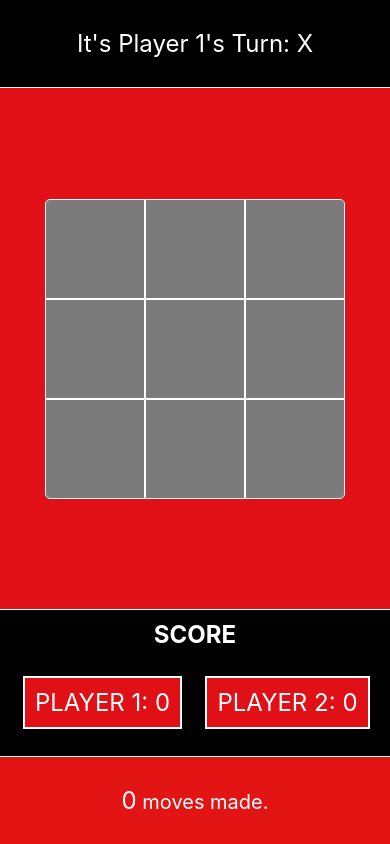
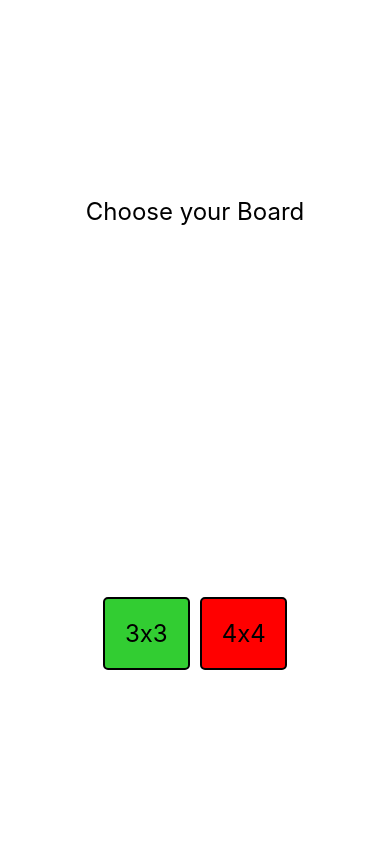
Before and after one commit to MSaeedNajafi/TTT-Redux, a React Native app: screen / in a window 390 px wide. Built offline with nearby package versions, Linux system fonts and the light colour scheme.

Commit message:
added select board

```diff
--- a/App.js
+++ b/App.js
@@ -1,6 +1,14 @@
-import React from "react";
+import React, { useState } from "react";
 import { Provider } from "react-redux";
 import { createStore } from "redux";
+
+import {
+  StyleSheet,
+  Text,
+  View,
+  TouchableOpacity,
+  SafeAreaView,
+} from "react-native";
 
 import TTT from "./TTT";
 import boardReducer from "./tttReducer";
@@ -8,9 +16,97 @@ import boardReducer from "./tttReducer";
 const store = createStore(boardReducer);
 
 const App = () => {
+  const [boardSize, setBoardSize] = useState("");
+  const [board, setBoard] = useState(false);
+
+  function makeFalse() {
+    setBoard(false);
+  }
+
   return (
     <Provider store={store}>
-      <TTT />
+      {!board && (
+        <View
+          style={{
+            flex: 1,
+            alignItems: "center",
+            justifyContent: "center",
+          }}
+        >
+          <View
+            style={{
+              flex: 1,
+              alignItems: "center",
+              justifyContent: "center",
+            }}
+          >
+            <Text style={{ fontSize: 24 }}>Choose your Board</Text>
+          </View>
+          <View
+            style={{
+              flex: 1,
+              flexDirection: "row",
+              alignItems: "center",
+              justifyContent: "center",
+            }}
+          >
+            <View
+              style={{
+                flex: 1,
+                alignItems: "center",
+                justifyContent: "center",
+                padding: 5,
+              }}
+            >
+              <TouchableOpacity
+                style={{
+                  alignItems: "center",
+                  justifyContent: "center",
+                  padding: 20,
+                  backgroundColor: "limegreen",
+                  width: "100%",
+                  padding: 20,
+                  borderWidth: 2,
+                  borderRadius: 5,
+                }}
+                onPress={() => {
+                  setBoardSize("3x3"), setBoard(true);
+                }}
+              >
+                <Text style={{ fontSize: 24 }}>3x3</Text>
+              </TouchableOpacity>
+            </View>
+            <View
+              style={{
+                flex: 1,
+                alignItems: "center",
+                justifyContent: "center",
+                padding: 5,
+              }}
+            >
+              <TouchableOpacity
+                style={{
+                  alignItems: "center",
+                  justifyContent: "center",
+                  padding: 20,
+                  backgroundColor: "red",
+                  width: "100%",
+                  padding: 20,
+                  borderWidth: 2,
+                  borderRadius: 5,
+                }}
+                onPress={() => {
+                  setBoardSize("4x4"), setBoard(true);
+                }}
+              >
+                <Text style={{ fontSize: 24 }}>4x4</Text>
+              </TouchableOpacity>
+            </View>
+          </View>
+        </View>
+      )}
+
+      {board && <TTT boardSize={boardSize} makeFalse={makeFalse} />}
     </Provider>
   );
 };
--- a/TTT.js
+++ b/TTT.js
@@ -10,6 +10,7 @@ import { useSelector, useDispatch } from "react-redux";
 
 import {
   updateBoard,
+  updateBoard4x4,
   resetBoard,
   resetScore,
   player1Score,
@@ -42,6 +43,10 @@ const generateBoard = (mapData, updateBoard) => {
               borderBottomLeftRadius: i === row.length - 1 && j === 0 ? 5 : 0,
               borderBottomRightRadius:
                 i === row.length - 1 && j === row.length - 1 ? 5 : 0,
+              width:
+                mapData.length === 3 ? 100 : mapData.length === 4 ? 75 : 50,
+              height:
+                mapData.length === 3 ? 100 : mapData.length === 4 ? 75 : 50,
             },
           ]}
           key={`cellID[${i}][${j}]`}
@@ -103,15 +108,16 @@ const getWinner = (board) => {
   return null;
 };
 
-export default function TTT() {
+export default function TTT(props) {
   const dispatch = useDispatch();
   const moves = useSelector((state) => state.moves);
-  const gboard = useSelector((state) => state.board);
+  const gboard = useSelector((state) =>
+    props.boardSize === "4x4" ? state.board4x4 : state.board
+  );
   const turnSym = useSelector((state) => state.turnSym);
   const player1wins = useSelector((state) => state.player1Score);
   const player2wins = useSelector((state) => state.player2Score);
   const winner = useSelector((state) => state.winner);
-
   useEffect(() => {
     const win = getWinner(gboard);
     if (win) {
@@ -165,7 +171,11 @@ export default function TTT() {
             if (winner) {
               return;
             }
-            dispatch(updateBoard(i, j));
+            if (props.boardSize === "4x4") {
+              dispatch(updateBoard4x4(i, j));
+            } else if (props.boardSize === "3x3") {
+              dispatch(updateBoard(i, j));
+            }
           })}
         </View>
         <View
@@ -212,7 +222,6 @@ export default function TTT() {
                 padding: 10,
                 borderColor: "white",
                 borderWidth: 2,
-                // borderRadius: 15,
                 color: "white",
               }}
             >
@@ -286,9 +295,10 @@ export default function TTT() {
               >
                 <Text
                   style={{
-                    fontSize: 24,
+                    // fontSize: 20,
                     textTransform: "uppercase",
                     color: "white",
+                    textAlign: "center",
                   }}
                 >
                   Reset borad
@@ -315,12 +325,45 @@ export default function TTT() {
               >
                 <Text
                   style={{
-                    fontSize: 24,
+                    // fontSize: 20,
                     textTransform: "uppercase",
                     color: "white",
+                    textAlign: "center",
                   }}
                 >
                   reset score
+                </Text>
+              </TouchableOpacity>
+            </View>
+            <View
+              style={{
+                flex: 1,
+                backgroundColor: "black",
+                borderLeftColor: "white",
+                borderLeftWidth: 1,
+              }}
+            >
+              <TouchableOpacity
+                onPress={() => {
+                  props.makeFalse();
+                  dispatch(resetBoard());
+                  dispatch(resetScore());
+                }}
+                style={{
+                  flex: 1,
+                  alignItems: "center",
+                  justifyContent: "center",
+                }}
+              >
+                <Text
+                  style={{
+                    // fontSize: 24,
+                    textTransform: "uppercase",
+                    color: "white",
+                    textAlign: "center",
+                  }}
+                >
+                  Change Grid
                 </Text>
               </TouchableOpacity>
             </View>
@@ -340,8 +383,8 @@ const styles = StyleSheet.create({
     flexDirection: "row",
   },
   cell: {
-    width: 100,
-    height: 100,
+    // width: 100,
+    // height: 100,
     borderWidth: 1,
     alignItems: "center",
     justifyContent: "center",
--- a/tttReducer.js
+++ b/tttReducer.js
@@ -1,5 +1,6 @@
 // Borad Actions
 const UPDATEBOARD = "UPDATEBOARD";
+const UPDATEBOARD4X4 = "UPDATEBOARD4X4";
 const RESETBOARD = "RESETBOARD";
 const RESETSCORE = "RESETSCORE";
 const PLAYER1SCORE = "PLAYER1SCORE";
@@ -8,6 +9,11 @@ const PLAYER2SCORE = "PLAYER2SCORE";
 export const updateBoard = (i, j) => ({
   type: UPDATEBOARD,
   payload: { i, j },
+});
+
+export const updateBoard4x4 = (ii, jj) => ({
+  type: UPDATEBOARD4X4,
+  payload: { ii, jj },
 });
 
 export const resetBoard = () => ({
@@ -55,6 +61,12 @@ const initialState = {
     [null, null, null],
     [null, null, null],
   ],
+  board4x4: [
+    [null, null, null, null],
+    [null, null, null, null],
+    [null, null, null, null],
+    [null, null, null, null],
+  ],
   turnSym: X_Sym,
   startSym: X_Sym,
   winner: undefined,
@@ -78,6 +90,20 @@ const boardReducer = (state = initialState, action) => {
         ),
         turnSym: state.turnSym === X_Sym ? O_Sym : X_Sym,
       };
+    case UPDATEBOARD4X4:
+      const { ii, jj } = action.payload;
+      return {
+        ...state,
+        moves: state.moves + 1,
+        board4x4: state.board4x4.map((item1, index1) =>
+          index1 === ii
+            ? item1.map((item2, index2) =>
+                index2 === jj ? state.turnSym : item2
+              )
+            : item1
+        ),
+        turnSym: state.turnSym === X_Sym ? O_Sym : X_Sym,
+      };
     case RESETBOARD:
       return {
         ...state,
@@ -86,6 +112,12 @@ const boardReducer = (state = initialState, action) => {
           [null, null, null],
           [null, null, null],
           [null, null, null],
+        ],
+        board4x4: [
+          [null, null, null, null],
+          [null, null, null, null],
+          [null, null, null, null],
+          [null, null, null, null],
         ],
         turnSym: state.startSym === X_Sym ? O_Sym : X_Sym,
         startSym: state.startSym === X_Sym ? O_Sym : X_Sym,
@@ -99,6 +131,12 @@ const boardReducer = (state = initialState, action) => {
           [null, null, null],
           [null, null, null],
           [null, null, null],
+        ],
+        board4x4: [
+          [null, null, null, null],
+          [null, null, null, null],
+          [null, null, null, null],
+          [null, null, null, null],
         ],
         startSym: X_Sym,
         turnSym: X_Sym,
```
